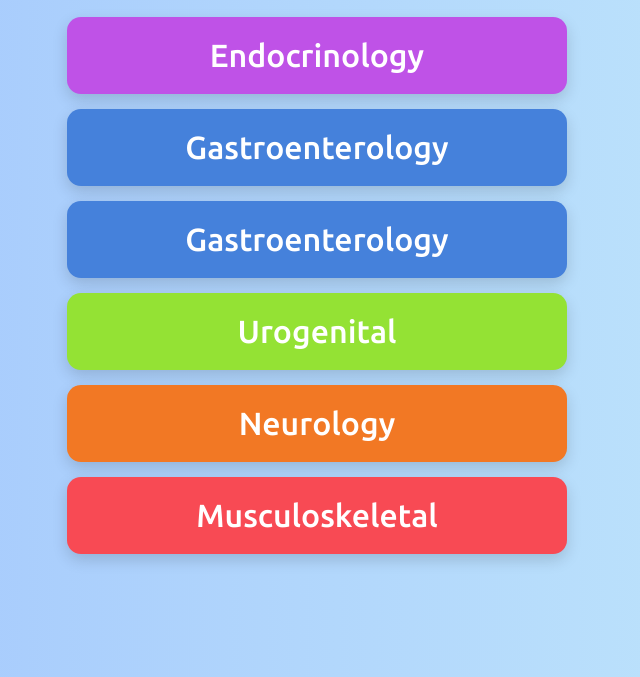
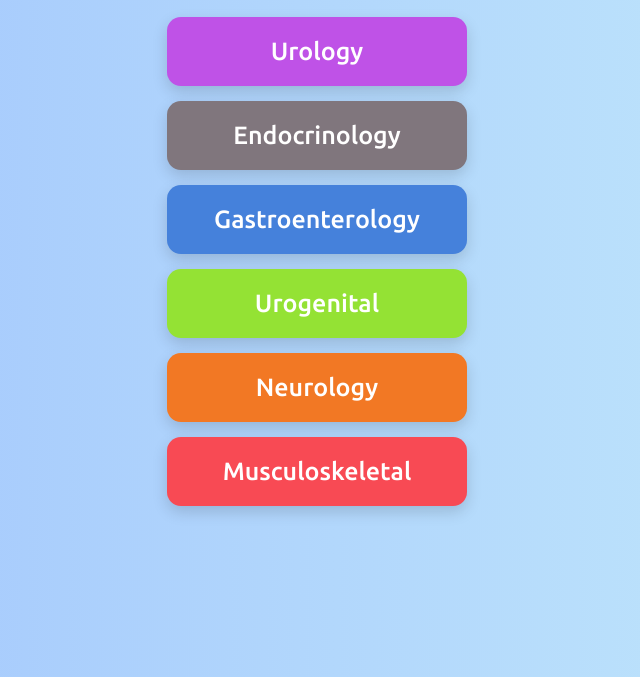
Before and after one commit to sunil2059/khadkasunil_ttu, a plain HTML site: page choices.html in a window 1280 px wide. Shown: the part 123-800 px from the top of the page, without its empty margins (323-963 px from the left). Drawn offline with Linux system fonts and the light colour scheme.

Commit message:
Update choices.html

```diff
--- a/choices.html
+++ b/choices.html
@@ -27,10 +27,10 @@
     button {
       display: block;
       width: 80%;
-      max-width: 500px;
+      max-width: 300px;
       margin: 15px auto;
       padding: 20px;
-      font-size: 32px;
+      font-size: 25px;
       font-family: 'Ubuntu', sans-serif;
       color: #ffffff;
       background-color: #6a11cb;
@@ -81,8 +81,8 @@
 
   <img src="favicon.png" alt="Quiz Logo">
 
-  <button class="class1" onclick="window.location.href='Quiz.html'"><span>Endocrinology</span></button>
-  <button class="class3" onclick="window.location.href='Quiz_EndoRepro.html'"><span>Gastroenterology</span></button>
+  <button class="class1" onclick="window.location.href='renal.html'"><span>Urology</span></button>
+  <button class="class2" onclick="window.location.href='Quiz_EndoRepro.html'"><span>Endocrinology</span></button>
   <button class="class3" onclick="window.location.href='Quiz_GI.html'"><span>Gastroenterology</span></button>
   <button class="class4" onclick="window.location.href='renal.html'"><span>Urogenital</span></button>
   <button class="class5" onclick="window.location.href='Quiz_CNS.html'"><span>Neurology</span></button>
```
